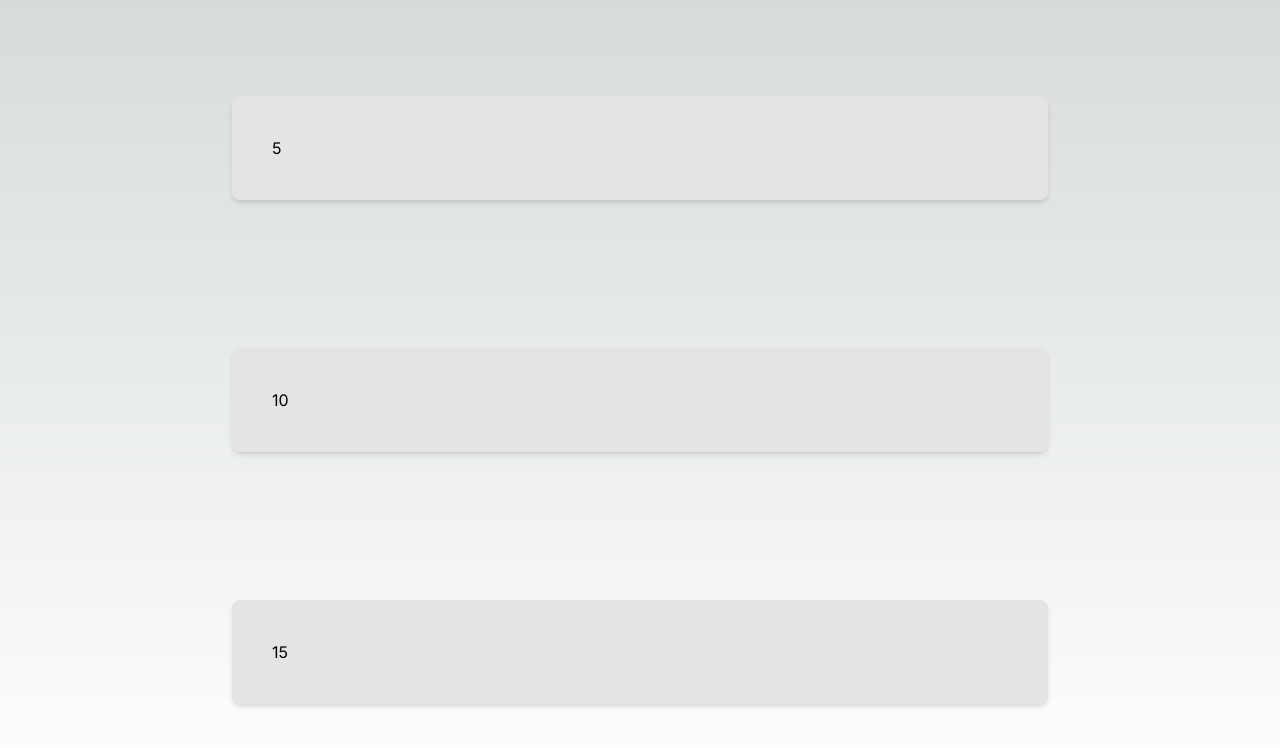
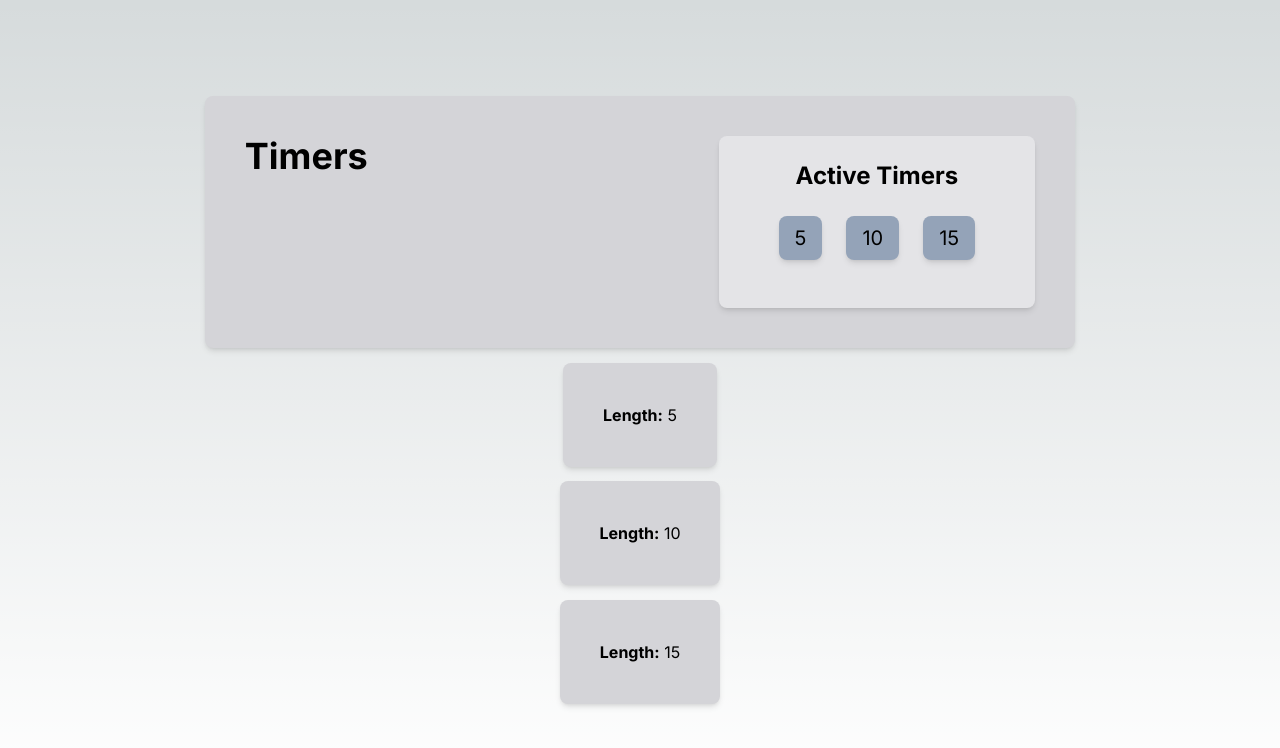
Before and after one commit to ColdWeatherBoyy/pt-timer, a Next.js app: page / in a window 1280 px wide. Shown: the top 748 px of the page. Built offline with nearby package versions, Linux system fonts and the light colour scheme.

Commit message:
steps towards styling and adding a list of active timers

```diff
--- a/app/page.tsx
+++ b/app/page.tsx
@@ -6,9 +6,29 @@ export default function Home() {
 
 	return (
 		<main className="flex min-h-screen flex-col items-center justify-between p-24">
-			{timers.map((timers) => (
-				<div className="flex w-3/4 justify-content bg-zinc-200 rounded-lg shadow-md p-10">
-					{timers}
+			<div className="flex w-4/5 justify-between bg-zinc-300 rounded-lg shadow-md p-10">
+				<div className="text-4xl font-bold">Timers</div>
+				<div className="flex flex-col p-6 bg-zinc-200 rounded-lg shadow-md">
+					<div className="text-2xl font-bold text-center">Active Timers</div>
+					<div className="flex p-6 ">
+						{timers.map((timer, index) => {
+							return (
+								<div
+									key={index}
+									className="text-xl bg-slate-400 py-2 px-4 mx-3 rounded-lg shadow-md"
+								>
+									{timer}
+								</div>
+							);
+						})}
+					</div>
+				</div>
+			</div>
+			{timers.map((timer) => (
+				<div className="flex justify-center bg-zinc-300 rounded-lg shadow-md p-10">
+					<div>
+						<span className="font-bold">Length:</span> {timer}
+					</div>
 				</div>
 			))}
 		</main>
```
